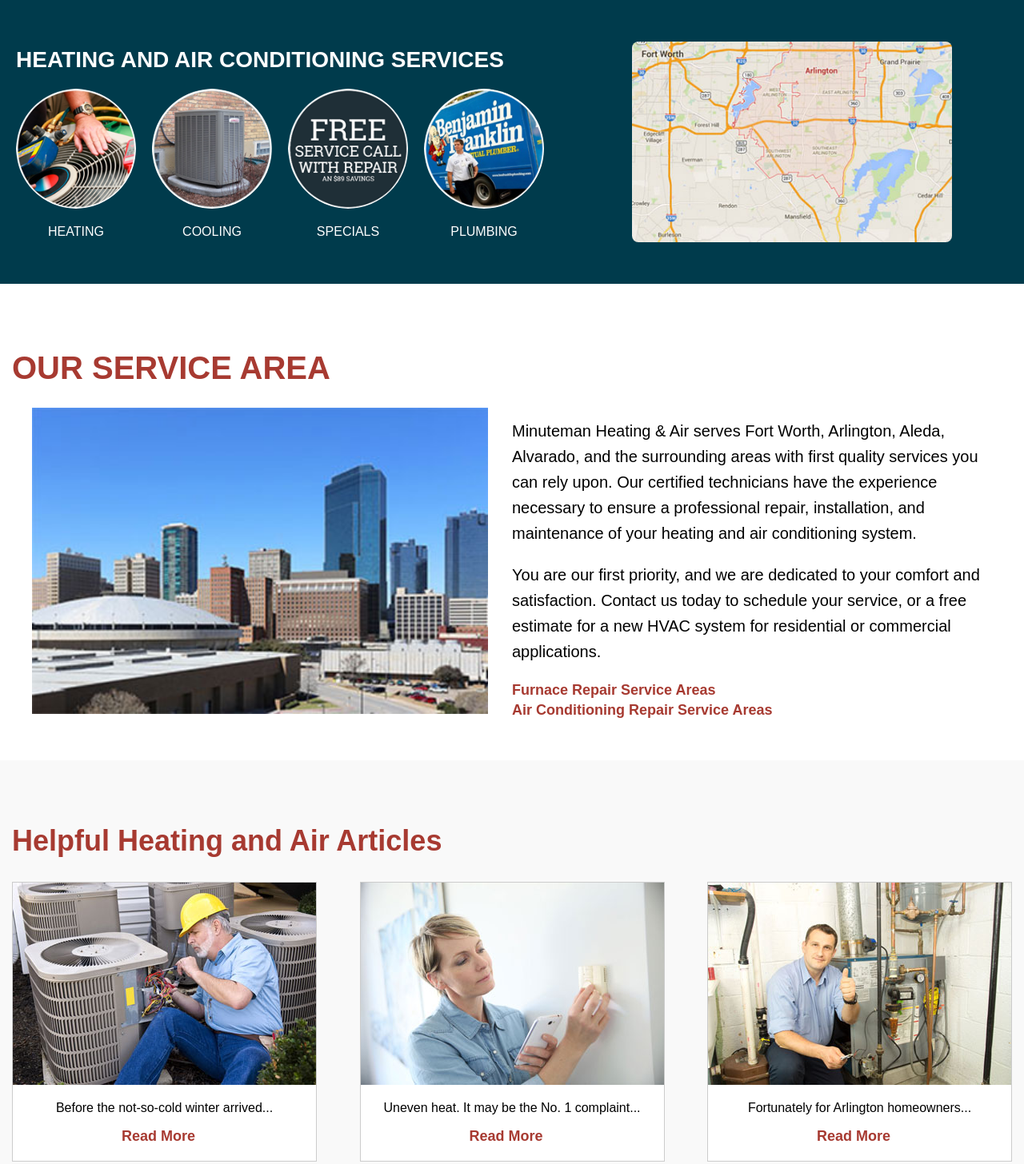
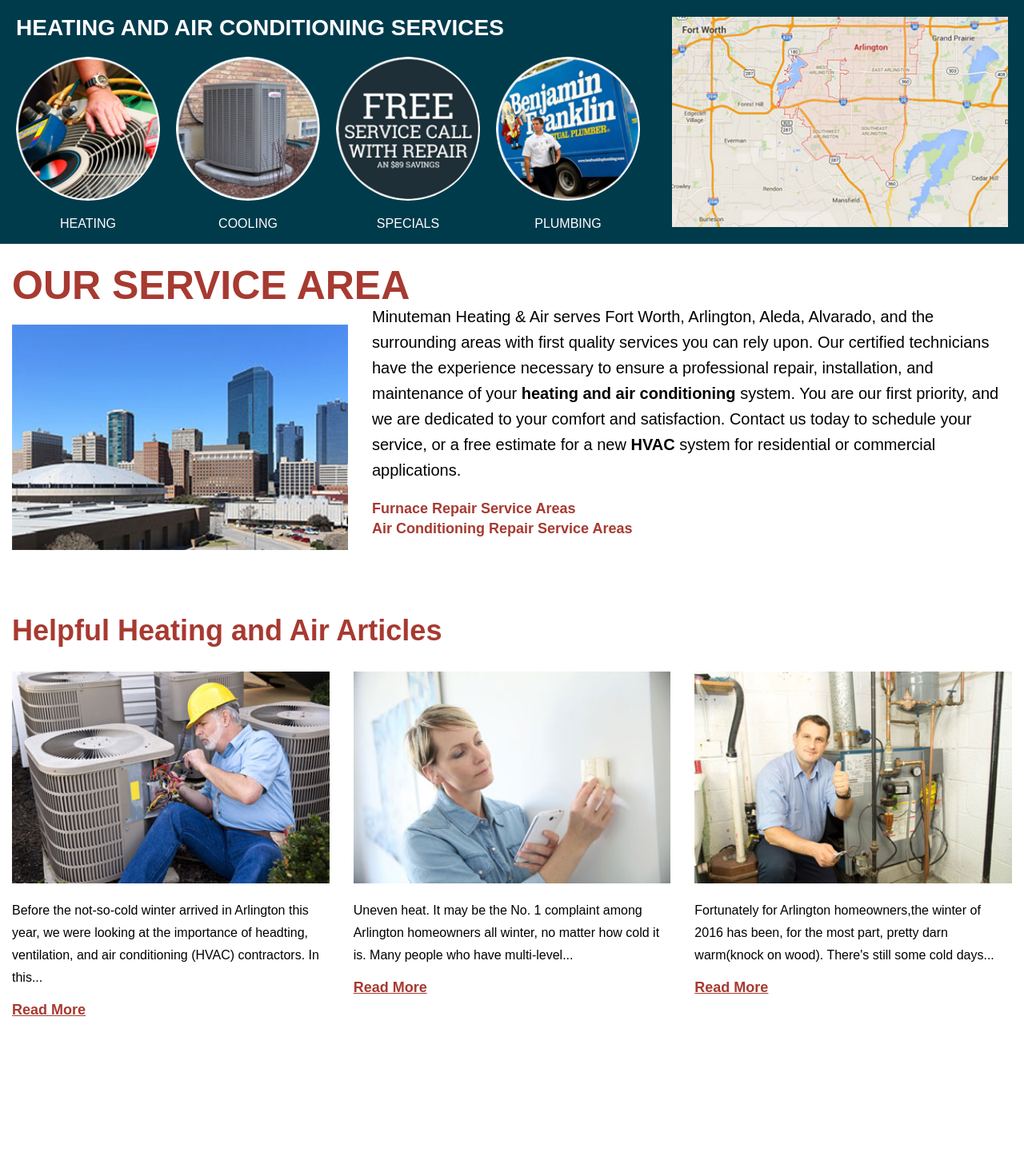
Before and after one commit to first-service/divya-assessment, a plain HTML site: page index.html in a window 1280 px wide. Shown: the whole page at 80% size. After the commit the page ends 1344 px from the top, so only its background shows below. Drawn offline with Linux system fonts and the light colour scheme.

Commit message:
index.html

```diff
--- a/index.html
+++ b/index.html
@@ -14,7 +14,6 @@
         .header {
             background-color: #003b4c;
             color: white;
-            padding: 20px 0;
             display: flex;
             justify-content: space-between;
             width: 100%;
@@ -22,7 +21,7 @@
 
         .header-column {
             flex: 1;
-            padding: 20px;
+            padding: 0px 20px;
         }
 
 
@@ -40,8 +39,8 @@
         }
 
         .service-icons img {
-            width: 150px;
-            height: 150px;
+            width: 180px;
+            height: 180px;
             border-radius: 50%;
         }
 
@@ -58,22 +57,22 @@
 
         .header-right img {
             width: 100%;
-            max-width: 400px;
+            max-width: 100%;
             height: auto;
-            border-radius: 8px;
         }
 
         .service-area {
             align-items: center;
             justify-content: center;
-            padding: 50px 15px;
+            padding: 0px 15px;
         }
 
         .service-area h2 {
             color: #a73a31;
-            font-size: 40px;
+            font-size: 50px;
             width: 100%;
             margin-bottom: 20px;
+            margin-top: 23px;
         }
 
         .service-content {
@@ -81,7 +80,7 @@
             gap: 30px;
             align-items: center;
             justify-content: center;
-            max-width: 1200px;
+            max-width: 1310px;
             margin: 0 auto;
         }
 
@@ -91,7 +90,8 @@
         }
 
         .service-text {
-            max-width: 600px;
+            max-width: 800px;
+            margin-top: -60px;
         }
 
         .service-text p {
@@ -113,7 +113,7 @@
         }
 
         .articles {
-            background-color: #f9f9f9;
+
             padding: 50px 15px;
         }
 
@@ -132,10 +132,29 @@
 
         .article {
             background-color: white;
-            border: 1px solid #ccc;
+
             text-align: center;
             padding-bottom: 20px;
+            width: 32%;
         }
+        .article  img {
+                   width: 100%;
+                 }
+        .article  p {
+                   text-align: left;
+                   line-height: 28px;
+             }
+        .article a {
+       margin: 0;
+       padding: 0;
+       text-decoration: underline;
+       align-items: flex-start;
+        display: flex;
+    }
+    .article div {
+      display: flex;
+      flex-direction: column;
+    }
 
 
 @media screen and (max-width: 768px) {
@@ -168,10 +187,10 @@
     .service-icons img {
         width: 100px;
        height: 100px;
-    }
+}
     .service-area h2, .articles h2  {
-      color: #a73a31;
-      font-size: 21px;
+    color: #a73a31;
+    font-size: 21px;
     }
     .service-text p {
       font-size: 15px;
@@ -193,6 +212,12 @@
     }
     img {
       width: 80%;
+   }
+   .header-column {
+      padding: 20px 20px;
+   }
+   .service-text {
+     margin-top: -30px;
    }
 }
     </style>
@@ -234,11 +259,16 @@
             <img src="our-service-area.jpg" alt="Service Area Image">
             <div class="service-text">
                 <p>
-                    Minuteman Heating & Air serves Fort Worth, Arlington, Aleda, Alvarado, and the surrounding areas with first quality services you can rely upon. Our certified technicians have the experience necessary to ensure a professional repair, installation, and maintenance of your heating and air conditioning system.
+                    Minuteman Heating & Air serves Fort Worth, Arlington, Aleda, Alvarado, and the
+                    surrounding areas with first quality services you can rely upon. Our certified
+                    technicians have the experience necessary to ensure a professional repair,
+                    installation, and maintenance of your <b>heating and air conditioning </b> system.
+                    You are our first priority, and we are dedicated to your comfort and satisfaction.
+                    Contact us today to schedule your service, or a free estimate for a new <b>HVAC</b> system for residential
+                    or commercial applications.
                 </p>
-                <p>
-                    You are our first priority, and we are dedicated to your comfort and satisfaction. Contact us today to schedule your service, or a free estimate for a new HVAC system for residential or commercial applications.
-                </p>
+
+
                 <div class="links">
                     <a href="#">Furnace Repair Service Areas</a><br>
                     <a href="#">Air Conditioning Repair Service Areas</a>
@@ -252,17 +282,20 @@
         <div class="article-container">
             <div class="article">
                 <img src="The-Value-of-Design-and-Right-Sizing-by-Arlington-HVAC-Contractors.jpg" alt="Article 1">
-                <p>Before the not-so-cold winter arrived...</p>
+                <p>Before the not-so-cold winter arrived in Arlington this year, we were looking at the
+                    importance of headting, ventilation, and air conditioning (HVAC) contractors. In this...</p>
                 <a href="#">Read More</a>
             </div>
             <div class="article">
                 <img src="Arlington-HVAC-Tips-for-Uneven-Heat.jpg" alt="Article 2">
-                <p>Uneven heat. It may be the No. 1 complaint...</p>
+                <p>Uneven heat. It may be the No. 1 complaint among Arlington homeowners
+                    all winter, no matter how cold it is. Many people who have multi-level...</p>
                 <a href="#">Read More</a>
             </div>
             <div class="article">
                 <img src="Arlington-HVAC-Tips-for-Troubleshooting-Furnaces.jpg" alt="Article 3">
-                <p>Fortunately for Arlington homeowners...</p>
+                <p>Fortunately for Arlington homeowners,the winter of 2016 has been,
+                    for the most part, pretty darn warm(knock on wood). There's still some cold days...</p>
                 <a href="#">Read More</a>
             </div>
         </div>
```
